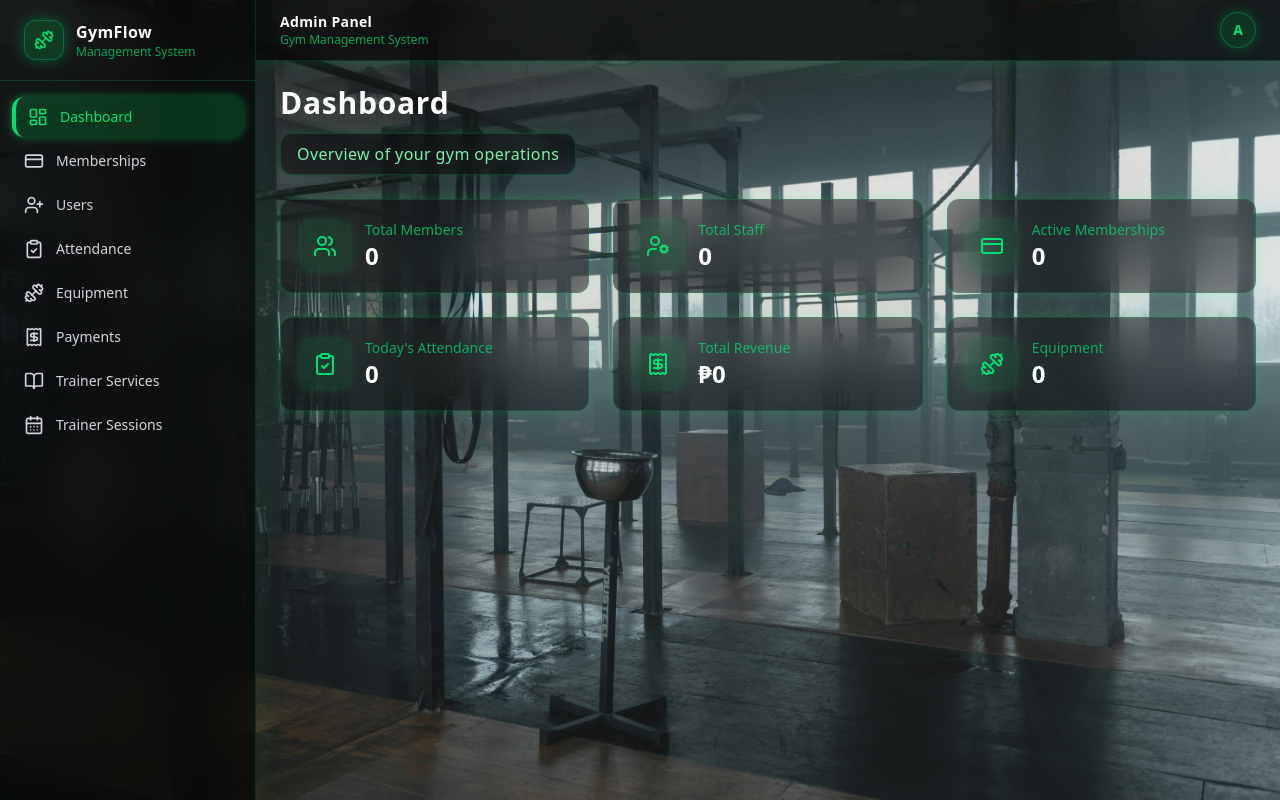
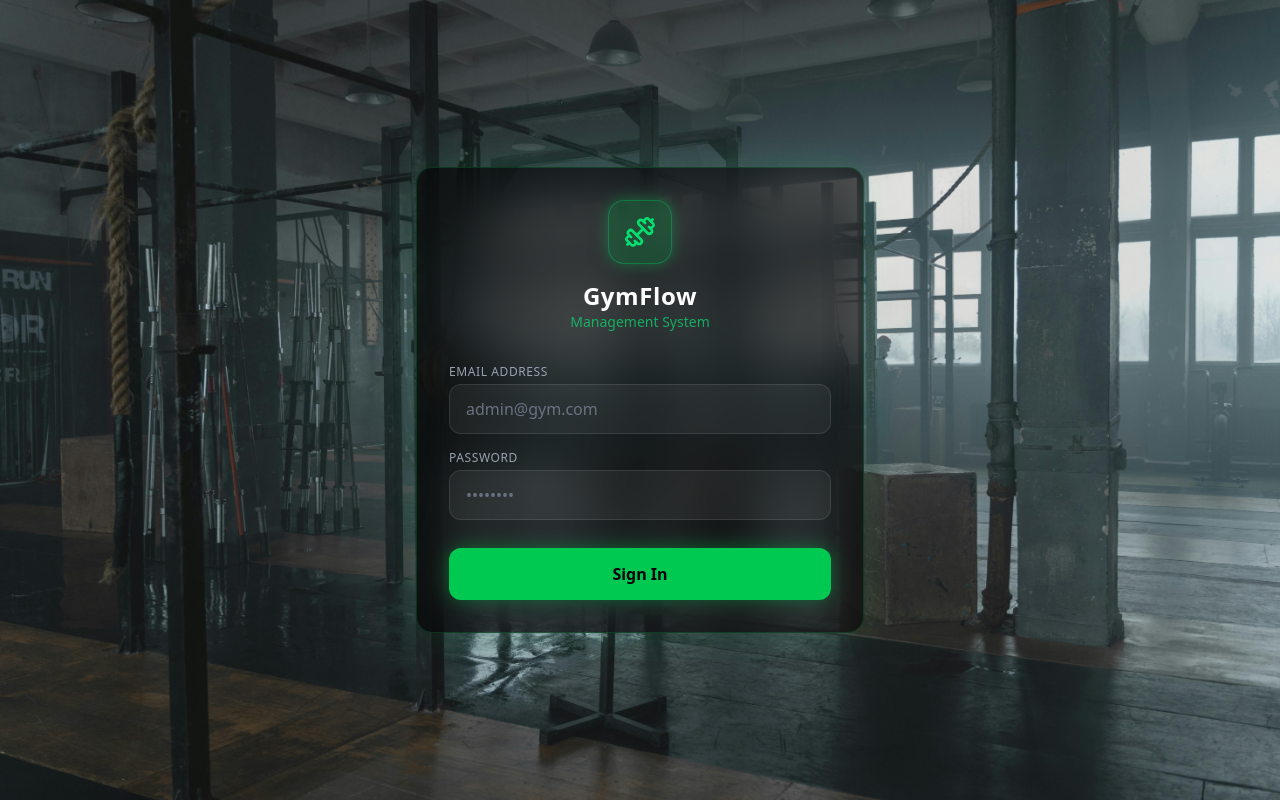
Before and after one commit to v-iu/gym-management-system, a React (Vite) app in the folder frontend/: page /login in a window 1280 px wide. Before the commit this address led to /. Built offline with nearby package versions, Linux system fonts and the light colour scheme; no server answers.

Commit message:
implemented login functionality, and topbar for logout. Defined html height.

```diff
--- a/frontend/src/App.jsx
+++ b/frontend/src/App.jsx
@@ -1,5 +1,6 @@
 import { Routes, Route, Navigate } from 'react-router-dom';
 import Layout from './components/layout/Layout';
+import Login from './pages/Login';
 import Dashboard from './pages/Dashboard';
 import Memberships from './pages/Memberships';
 import Users from './pages/UsersPage';
@@ -10,20 +11,28 @@ import TrainerServices from './pages/TrainerServices';
 import TrainerSessions from './pages/TrainerSessions';
 import ErrorBoundary from './components/common/ErrorBoundary';
 
+const PrivateRoute = ({ children }) => {
+  const user = localStorage.getItem('user');
+  return user ? children : <Navigate to="/login" replace />;
+};
+
 function App() {
   return (
     <Routes>
-      <Route element={<Layout />}>
-        <Route path="/" element={<Dashboard/>} />
-        <Route path="/memberships" element={<Memberships/>} />
-        <Route path="/users" element={<ErrorBoundary><Users/></ErrorBoundary>} />
-        <Route path="/attendance" element={<Attendance/>} />
-        <Route path="/equipment" element={<Equipment/>} />
-        <Route path="/payments" element={<ErrorBoundary><Payments/></ErrorBoundary>} />
-        <Route path="/trainer-services" element={<TrainerServices/>} />
-        <Route path="/trainer-sessions" element={<TrainerSessions/>} />
-        <Route path="*" element={<Navigate to="/" replace />} />
+      <Route path="/login" element={<Login />} />
+
+      <Route element={<PrivateRoute><Layout /></PrivateRoute>}>
+        <Route path="/" element={<Dashboard />} />
+        <Route path="/memberships" element={<Memberships />} />
+        <Route path="/users" element={<ErrorBoundary><Users /></ErrorBoundary>} />
+        <Route path="/attendance" element={<Attendance />} />
+        <Route path="/equipment" element={<Equipment />} />
+        <Route path="/payments" element={<ErrorBoundary><Payments /></ErrorBoundary>} />
+        <Route path="/trainer-services" element={<TrainerServices />} />
+        <Route path="/trainer-sessions" element={<TrainerSessions />} />
       </Route>
+
+      <Route path="*" element={<Navigate to="/" replace />} />
     </Routes>
   );
 }
--- a/frontend/src/api.js
+++ b/frontend/src/api.js
@@ -2,6 +2,7 @@ const API_BASE = '/api';
 
 async function request(endpoint, options = {}) {
   const url = `${API_BASE}/${endpoint}`;
+  options.credentials = 'include';
 
   const response = await fetch(url, options);
   const data = await response.json();
--- a/frontend/src/components/layout/TopBar.jsx
+++ b/frontend/src/components/layout/TopBar.jsx
@@ -1,6 +1,18 @@
-import { Menu } from 'lucide-react';
+import { Menu, LogOut } from 'lucide-react';
+import { useNavigate } from 'react-router-dom';
+import { api } from '../../api';
 
 export default function TopBar({ onMenuClick }) {
+  const navigate = useNavigate();
+
+  const handleLogout = async () => {
+    try {
+      await api.post('users/logout');
+    } catch (e) { /* ignore */ }
+    localStorage.removeItem('user');
+    navigate('/login');
+  };
+
   return (
 <header className="sticky top-0 z-30 bg-black/60 backdrop-blur-xl border-b border-green-500/20 shadow-[0_0_20px_rgba(0,255,120,0.15)] px-4 lg:px-6 py-3">
 
@@ -29,7 +41,16 @@ export default function TopBar({ onMenuClick }) {
           </div>
         </div>
 
-        {/* Avatar */}
+        <div className="flex items-center gap-3">
+          <button
+            onClick={handleLogout}
+            className="p-2 text-gray-400 hover:text-white transition-colors"
+            title="Logout"
+          >
+            <LogOut className="w-5 h-5" />
+          </button>
+
+          {/* Avatar */}
         <div className="
           w-9 h-9
           bg-green-500/15
@@ -42,6 +63,7 @@ export default function TopBar({ onMenuClick }) {
         ">
           A
         </div>
+        </div>
       </div>
     </header>
   );
--- a/frontend/src/index.css
+++ b/frontend/src/index.css
@@ -1,4 +1,9 @@
 @import "tailwindcss";
+
+html, body {
+  height: 100%;
+  margin: 0;
+}
 
 body {
   @apply bg-black text-white;
@@ -6,6 +11,7 @@ body {
   background-size: cover;
   background-position: center;
   background-repeat: no-repeat;
+  background-attachment: fixed;
 }
 
 a, button {
--- a/frontend/src/pages/Login.jsx
+++ b/frontend/src/pages/Login.jsx
@@ -1,53 +1,90 @@
 import { useState } from "react";
-import { testStaff } from "../data/staff";
+import { useNavigate } from "react-router-dom";
+import { api } from "../api";
+import { Dumbbell } from "lucide-react";
 
 export default function StaffLoginPage() {
   const [email, setEmail] = useState("");
   const [password, setPassword] = useState("");
-  const [loginMessage, setLoginMessage] = useState("");
+  const [error, setError] = useState("");
+  const [loading, setLoading] = useState(false);
+  const navigate = useNavigate();
 
-  const handleLogin = (e) => {
+  const handleLogin = async (e) => {
     e.preventDefault();
-    const user = testStaff.find((u) => u.email === email && u.password === password);
-    if (user) setLoginMessage(`Welcome ${user.role} ${user.email}`);
-    else setLoginMessage("Invalid email or password");
+    setError("");
+    setLoading(true);
+
+    try {
+      const res = await api.post("users/login", { email, password });
+      if (res.success) {
+        localStorage.setItem("user", JSON.stringify(res.user));
+        navigate("/");
+      }
+    } catch (err) {
+      setError(err.data?.message || "Invalid email or password");
+    } finally {
+      setLoading(false);
+    }
   };
 
   return (
-    <div className="max-w-md mx-auto px-4 py-8">
-      <h1 className="text-2xl font-bold mb-6 text-white">Staff Login</h1>
+    <div className="min-h-screen flex items-center justify-center px-4">
+      <div className="max-w-md w-full bg-black/60 backdrop-blur-xl border border-green-500/20 rounded-2xl shadow-[0_0_40px_rgba(0,255,120,0.1)] p-8">
 
-      <form
-        onSubmit={handleLogin}
-        className="flex flex-col gap-4 rounded-lg p-6 bg-gray-800/30 backdrop-blur-sm shadow-lg border border-gray-700/40"
-      >
+        {/* Header Section */}
+        <div className="text-center mb-8">
+          <div className="inline-flex items-center justify-center w-16 h-16 bg-green-500/20 rounded-2xl border border-green-400/30 shadow-[0_0_15px_rgba(0,255,120,0.3)] mb-4">
+            <Dumbbell className="w-8 h-8 text-green-400" />
+          </div>
+          <h1 className="text-2xl font-bold text-white tracking-wide">GymFlow</h1>
+          <p className="text-green-400/70 text-sm">Management System</p>
+        </div>
+
+        <form onSubmit={handleLogin} className="space-y-5">
+          {error && (
+            <div className="p-3 rounded-lg bg-red-500/10 border border-red-500/20 text-red-200 text-sm text-center">
+              {error}
+            </div>
+          )}
+
+          <div className="space-y-4">
+            <div>
+              <label className="block text-xs font-medium text-gray-400 mb-1 uppercase tracking-wider">Email Address</label>
               <input
                 type="email"
-          placeholder="Email"
                 value={email}
                 onChange={(e) => setEmail(e.target.value)}
-          className="px-4 py-2 rounded bg-gray-800/50 border border-gray-700/30 text-white placeholder-gray-400 backdrop-blur-sm"
+                className="w-full px-4 py-3 rounded-xl bg-white/5 border border-white/10 text-white placeholder-gray-500 focus:outline-none focus:border-green-500/50 focus:ring-1 focus:ring-green-500/50 transition-all"
+                placeholder="admin@gym.com"
                 required
+                disabled={loading}
               />
+            </div>
+
+            <div>
+              <label className="block text-xs font-medium text-gray-400 mb-1 uppercase tracking-wider">Password</label>
               <input
                 type="password"
-          placeholder="Password"
                 value={password}
                 onChange={(e) => setPassword(e.target.value)}
-          className="px-4 py-2 rounded bg-gray-800/50 border border-gray-700/30 text-white placeholder-gray-400 backdrop-blur-sm"
+                className="w-full px-4 py-3 rounded-xl bg-white/5 border border-white/10 text-white placeholder-gray-500 focus:outline-none focus:border-green-500/50 focus:ring-1 focus:ring-green-500/50 transition-all"
+                placeholder="••••••••"
                 required
+                disabled={loading}
               />
+            </div>
+          </div>
+
           <button
             type="submit"
-          className="bg-[#39FF14] text-black font-bold py-2 px-4 rounded hover:bg-green-400 transition-colors"
+            disabled={loading}
+            className="w-full py-3.5 rounded-xl bg-green-500 hover:bg-green-400 text-black font-bold shadow-[0_0_20px_rgba(0,255,120,0.3)] hover:shadow-[0_0_30px_rgba(0,255,120,0.5)] transition-all duration-200 disabled:opacity-50 disabled:cursor-not-allowed mt-2"
           >
-          Login
+            {loading ? "Authenticating..." : "Sign In"}
           </button>
         </form>
-
-      {loginMessage && (
-        <p className="mt-4 text-center text-gray-400">{loginMessage}</p>
-      )}
+      </div>
     </div>
   );
 }
```
Also changed, not shown: 2 other files (tests, documents, lock files or other folders). Lines whose indentation alone changed are shown as unchanged.
